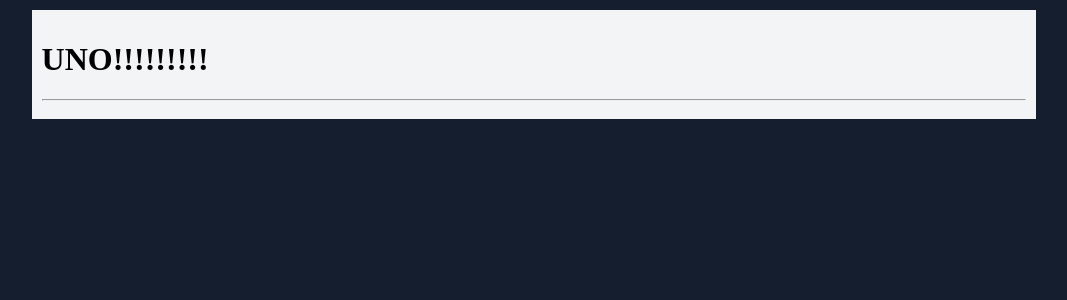
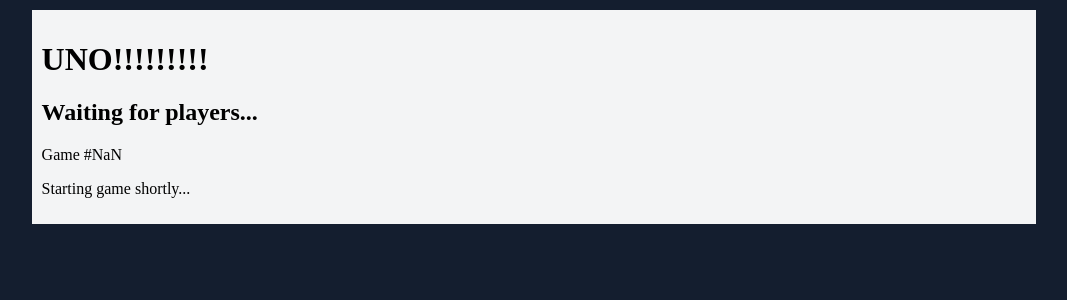
Before and after one commit to juli175h/WEB3, a Vue app in the folder Client/UNO/: page /pending in a window 1280 px wide. Before the commit this address had no page. Shown: the top 300 px of the page, without its empty margins (106-1173 px from the left). Built offline with nearby package versions, Linux system fonts and the light colour scheme; the HTML template or start-up script is replaced by a standard one.

Commit message:
Vues + mere (virker ikke)

```diff
--- a/Client/UNO/src/App.vue
+++ b/Client/UNO/src/App.vue
@@ -5,9 +5,9 @@
 
 <template>
   <h1 class="header">UNO!!!!!!!!!</h1>
-  <hr></hr>
-
-  <RouterView/>
+  <div class="page-container">
+    <RouterView />
+  </div>
 </template>
 
 <style>
@@ -26,12 +26,4 @@
     margin: 0 auto;
     background-color:rgb(20, 30, 47);
   }
-  nav {
-    margin-left: 5%;
-    float: right;
-  }
-  .link {
-    margin: .3rem;
-    display: block;
-  }
 </style>
--- /dev/null
+++ b/Client/UNO/src/Composable/useUnoGame.ts
@@ -0,0 +1,49 @@
+import {
+    initializeGame,
+    drawCard,
+    playCard,
+    nextPlayer,
+    currentPlayer,
+    discardPile,
+    drawPile,
+    chooseColor
+} from "../../../../Domain/src/model/Game.ts"
+import { Player } from "../../../../Domain/src/model/Player.ts"
+import type { Card } from "../../../../Domain/src/model/UnoCard.ts"
+
+export function useUnoGame() {
+    // reactive game state for Vue
+    const game = reactive({
+        instance: new Game(),
+        players: [] as Player[],
+        currentPlayer: null as Player | null,
+        discardPileTop: null as Card | null
+    })
+    function startGame(playerNames: string[]) {
+        const players = playerNames.map((name, i) => new Player(i, name))
+        game.instance.initialize(players)
+        game.players = players
+        game.currentPlayer = game.instance.currentPlayer()
+        game.discardPileTop = game.instance.discardPile.top() || null
+    }
+
+    // play a card
+    function play(player: Player, card: Card) {
+        game.instance.playCard(player, card)
+        game.currentPlayer = game.instance.currentPlayer()
+        game.discardPileTop = game.instance.discardPile.top() || null
+    }
+
+    // draw a card
+    function draw(player: Player) {
+        game.instance.drawCard(player)
+    }
+
+    // move to next turn
+    function nextTurn() {
+        game.instance.nextPlayer()
+        game.currentPlayer = game.instance.currentPlayer()
+    }
+
+    return { game, startGame, play, draw, nextTurn }
+}
--- a/Client/UNO/src/Views/Game.vue
+++ b/Client/UNO/src/Views/Game.vue
@@ -1,56 +1,42 @@
 <script setup lang="ts">
-  import {useOngoingGamesStore} from '@/stores/ongoing_games_store';
-  //import DiceRoll from '../components/DiceRoll.vue'
-  //import ScoreCard from '../components/ScoreCard.vue'
-  import { useRoute, useRouter } from 'vue-router';
-  import { computed, ref, watch } from 'vue';
-  import {usePlayerStore} from '@/stores/player_store';
-  import Page from '@/components/Page.vue';
-  import { Card } from '../components/Card.vue';
+import Page from '@/components/Page.vue'
+import Card from '@/components/Card.vue'
+import { ref, computed, onMounted } from 'vue'
+import { useRoute, useRouter } from 'vue-router'
+import { useOngoingGamesStore } from '@/stores/ongoing_games_store'
+import { usePlayerStore } from '@/stores/player_store'
+import { useUnoGame } from '../Composable/useUnoGame'
 
-  const ongoingGameStore = useOngoingGamesStore()
-  const playerStore = usePlayerStore()
-  const route = useRoute()
-  const router = useRouter()
 
-  let id = ref(route.params.id.toString())
-  watch(() => route.params.id, (newId) => id.value = newId.toString())
-  const game = computed(() => ongoingGameStore.game(id.value))
-  const enabled = computed(() => game.value !== undefined && playerStore.player === game.value.playerInTurn())
-  const finished = computed(() => game.value === undefined || game.value.is_finished())
-  const standings = computed(() => {
-    if (game.value === undefined) return []
-    const g = game.value
-    const standings: [string, number][] = g.scores().map((s, i) => [g.players()[i], s.total()])
-    standings.sort(([_, score1], [__, score2]) => score2 - score1)
-    return standings
-  })
-
-  if (playerStore.player === undefined)
-    router.push(`/game=${id.value}`)
-  else if (game.value === undefined)
-    router.replace('/')
-
+const route = useRoute()
+const store = useOngoingGamesStore()
+const gameId = Number(route.params.id)
+const game = computed(() => store.getGame(gameId))
+const currentPlayer = computed(() => game.value?.currentPlayer())
 </script>
 
 <template>
-  <Page v-if="game && playerStore.player">
-    <div class="game">
-      <div class="meta">
-        <h1>Game #{{id}} </h1>
-      </div>
-      <ScoreCard class="card" :game="game" :player="playerStore.player" :enabled="enabled"/>
-      <Card/>
-      <div v-if="finished" class="scoreboard">
-        <table>
-          <thead><tr><td>Player</td><td>Score</td></tr></thead>
-          <tbody>
-            <tr v-for="row in standings" :class="row[0] == playerStore.player? 'current' : undefined"><td>{{row[0]}}</td><td>{{row[1]}}</td></tr>
-          </tbody>
-        </table>
+  <div v-if="game">
+    <h2>Game #{{ gameId }}</h2>
+    <p>Current turn: {{ currentPlayer?.name }}</p>
+
+    <div>
+      <h3>Discard Pile Top</h3>
+      <Card v-if="game.discardPileTop" :card="game.discardPileTop" />
+    </div>
+
+    <div v-if="currentPlayer">
+      <h3>{{ currentPlayer.name }}'s Hand</h3>
+      <div style="display:flex; flex-wrap:wrap;">
+        <Card
+            v-for="card in currentPlayer.hand.cards"
+            :key="card.color + card.type + card.value"
+            :card="card"
+            clickable
+        />
       </div>
     </div>
-  </Page>
+  </div>
 </template>
 
 <style>
--- a/Client/UNO/src/Views/Pending.vue
+++ b/Client/UNO/src/Views/Pending.vue
@@ -1,69 +1,39 @@
 <script setup lang="ts">
-  import {usePendingGamesStore} from '@/stores/pending_games_store';
-  import {usePlayerStore} from '@/stores/player_store';
-  import {computed, onBeforeMount, ref, watch} from 'vue';
-  import { useRoute, useRouter } from 'vue-router';
-  //import * as api from '../model/api'
-  import {useOngoingGamesStore} from '@/stores/ongoing_games_store';
-  import Page from '@/components/Page.vue';
+import { ref, onMounted } from 'vue'
+import { useRouter, useRoute } from 'vue-router'
+import { useOngoingGamesStore } from '@/stores/ongoing_games_store'
 
-  const route = useRoute()
-  const router = useRouter()
+const router = useRouter()
+const route = useRoute()
+const store = useOngoingGamesStore()
 
-  const pendingGamesStore = usePendingGamesStore()
-  const ongoingGamesStore = useOngoingGamesStore()
-  const playerStore = usePlayerStore()
+const gameId = Number(route.query.gameId)
+const game = store.getGame(gameId)
+const gamePlayers = ref(game ? game.players().map(p => p.name) : [])
 
-  let id = ref(route.params.id.toString())
-
-  onBeforeMount(async () => {
-    let game = pendingGamesStore.game(id.value)
-    if (!game) return game
-    if (!game.creator || !game.number_of_players) {
-      game = await api.pending_game(game?.id)
-      if (game) pendingGamesStore.update(game)
+onMounted(() => {
+  // Automatically add CPU players until game is full
+  const interval = setInterval(() => {
+    if (!game) return
+    const maxPlayers = store.games.find(g => g.id === gameId)?.maxPlayers!
+    if (game.players().length < maxPlayers) {
+      game.players().push({ name: `CPU${game.players().length}`, hand: [] })
+      gamePlayers.value = game.players().map(p => p.name)
+    } else {
+      clearInterval(interval)
+      router.push({ name: 'Game', params: { id: gameId } })
     }
-  })
-
-  const game = computed(() => pendingGamesStore.game(id.value))
-
-  const canJoin = computed(() =>
-    game.value && playerStore.player
-    && game.value.players.indexOf(playerStore.player) === -1
-  )
-
-  watch(() => route.params.id, (newId) => id.value = newId.toString())
-  watch(() => pendingGamesStore.game(id.value), g => {
-    if (!g) {
-      if (ongoingGamesStore.game(id.value))
-        router.replace(`/game/${id.value}`)
-      else
-        router.replace('/')
-    }
-  })
-
-  const join = () => {
-    if (game.value &&  playerStore.player && canJoin.value) {
-      api.join(game.value, playerStore.player)
-    }
-  }
-
-  if (playerStore.player === undefined)
-    router.push(`/`)
-  else if (game.value === undefined) {
-    if (ongoingGamesStore.game(id.value))
-      router.replace('/game/' + id.value)
-    else
-      router.replace('/')
-  }
+  }, 1000)
+})
 </script>
 
 <template>
-  <Page>
-    <h1>Game #{{id}}</h1>
-    <div>Created by: {{game?.creator}}</div>
-    <div>Players: {{game?.players.join(', ')}}</div>
-    <div>Available Seats: {{ (game?.number_of_players??2) - (game?.players.length??0)}}</div>
-    <button v-if="canJoin" @click="join">Join</button>
-  </Page>
+  <div>
+    <h2>Waiting for players...</h2>
+    <p>Game #{{ gameId }}</p>
+    <ul>
+      <li v-for="p in gamePlayers" :key="p">{{ p }}</li>
+    </ul>
+    <p>Starting game shortly...</p>
+  </div>
 </template>
--- a/Client/UNO/src/router/index.ts
+++ b/Client/UNO/src/router/index.ts
@@ -1,24 +1,15 @@
 import { createRouter, createWebHistory } from 'vue-router'
-import Lobby from '../Views/Lobby.vue'
-import Game from '@/Views/Game.vue'
-import Pending from '@/Views/Pending.vue'
+import Lobby from '@/views/Lobby.vue'
+import Pending from '@/views/Pending.vue'
+import Game from '@/views/Game.vue'
 
-const router = createRouter({
-  history: createWebHistory(import.meta.env.BASE_URL),
-  routes: [{
-      path: '/',
-      name: 'lobby',
-      component: Lobby,
-    },  {
-      path: '/game/:id',
-      name: 'game',
-      component: Game,
-    }, {
-      path: '/pending/:id',
-      name: 'pending',
-      component: Pending,
-    },
-  ],
+const routes = [
+    { path: '/', name: 'Lobby', component: Lobby },
+    { path: '/pending', name: 'Pending', component: Pending },
+    { path: '/game/:id', name: 'Game', component: Game },
+]
+
+export default createRouter({
+    history: createWebHistory(),
+    routes,
 })
-
-export default router
--- a/Client/UNO/src/stores/ongoing_games_store.ts
+++ b/Client/UNO/src/stores/ongoing_games_store.ts
@@ -1,25 +1,40 @@
-import { computed, reactive, type Reactive } from 'vue'
 import { defineStore } from 'pinia'
-import type { IndexedYahtzee } from '@/model/game'
+import { reactive } from 'vue'
+import { Game } from '../../../../Domain/src/model/Game.ts'
+import { Player } from '../../../../Domain/src/model/Player.ts'
 
-export const useOngoingGamesStore = defineStore('ongoing games', () => {
-  const gameList = reactive<IndexedYahtzee[]>([])
-  const games = computed((): Reactive<Readonly<IndexedYahtzee[]>> => gameList)
-  const game = (id: string): IndexedYahtzee | undefined => gameList.find(g => g.id === id)
-  const update = (game: IndexedYahtzee) => {
-    const index = gameList.findIndex(g => g.id === game.id)
-    if (index > -1) {
-      gameList[index] = game
-      return game
-    }
+interface GameEntry {
+  id: number
+  game: Game
+  maxPlayers: number
+}
+
+export const useOngoingGamesStore = defineStore('ongoingGames', () => {
+  const games = reactive<GameEntry[]>([])
+
+  function createGame(playerName: string, maxPlayers = 2): number {
+    const id = Math.max(...games.map(g => g.id), 0) + 1
+    const game = new Game()
+    game.initialize([new Player(0, playerName)])
+    games.push({ id, game, maxPlayers })
+    return id
   }
-  const upsert = (game: IndexedYahtzee) => {
-    if (gameList.some(g => g.id === game.id)) {
-      update(game)
-    } else {
-      gameList.push(game)
+
+  function joinGame(id: number, playerName: string) {
+    const entry = games.find(g => g.id === id)
+    if (!entry) return
+    if (entry.game.players().length < entry.maxPlayers) {
+      entry.game.players().push(new Player(entry.game.players().length, playerName))
     }
   }
 
-  return { games, game, update, upsert }
+  function getGame(id: number) {
+    return games.find(g => g.id === id)?.game
+  }
+
+  function getPendingGames() {
+    return games.filter(g => g.game.players().length < g.maxPlayers)
+  }
+
+  return { games, createGame, joinGame, getGame, getPendingGames }
 })
```
Also changed, not shown: Client/UNO/src/Views/Lobby.vue (+31 -8 lines), Client/UNO/src/components/Card.vue (+66 -2 lines).
